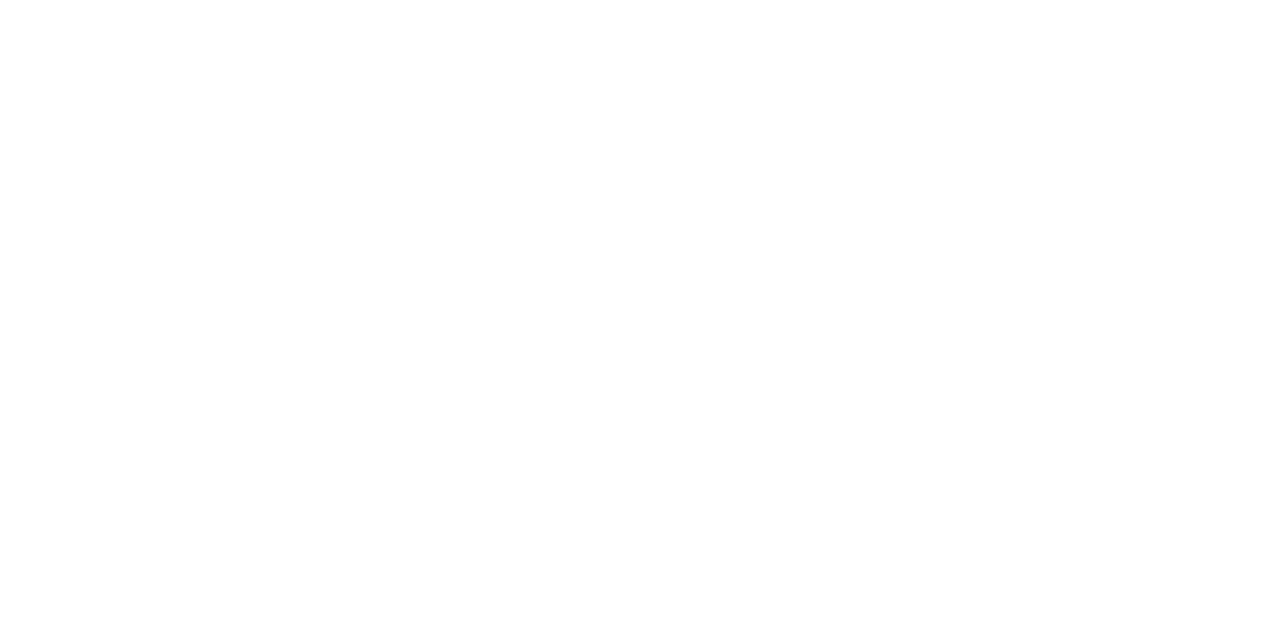
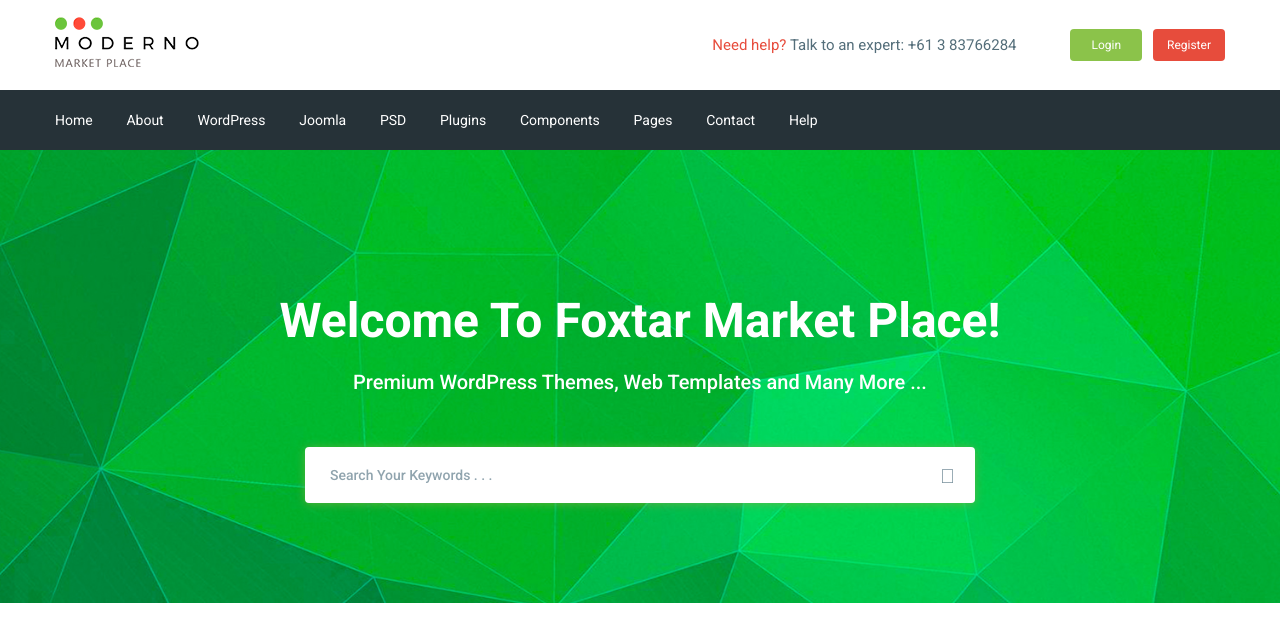
Before and after one commit to swebfay/moderno, a website: page app/index.html in a window 1280 px wide. Drawn offline with nearby package versions, Linux system fonts and the light colour scheme; files that its build step writes are made by us from their sources; a web font is replaced by a local one.

Commit message:
added search section

```diff
--- a/app/index.html
+++ b/app/index.html
@@ -4,11 +4,94 @@
     <meta charset="UTF-8">
     <meta name="viewport" content="width=device-width, initial-scale=1.0">
     <title>Document</title>
+    <link href="https://fonts.googleapis.com/css?family=Lato:400,700|Open+Sans:400,600|Raleway:400,700|Roboto:400,500,700&display=swap&subset=cyrillic" rel="stylesheet">
+    <link rel="stylesheet" href="https://pro.fontawesome.com/releases/v5.13.0/css/all.css">
     <link rel="stylesheet" href="css/libs.min.css">
     <link rel="stylesheet" href="css/style.min.css">
 </head>
 <body>
-
+    <header class="header">
+        <div class="header__top">
+            <div class="container">
+                <div class="header__top-inner">
+                    <div class="deader__logo">
+                        <a href="#">
+                            <img src="images/logo.png" alt="">
+                        </a>
+                    </div>
+                    <div class="header__text">
+                        <a href="#">
+                            <span>Need help?</span>
+                        </a>
+                        Talk to an expert:<a class="header__phone" href="tel:61383766284">&nbsp;+61 3 83766284</a>
+                    </div>
+                    <div class="header__box">
+                        <a href="#" class="basket"></a>
+                        <a href="#" class="header__btn-login header__btn">Login</a>
+                        <a href="#" class="header__btn-register header__btn">Register</a>
+                    </div>
+                </div>
+            </div>
+        </div>
+        <div class="header__menu">
+            <div class="container">
+                <nav class="menu">
+                    <ul class="menu__list">
+                        <li class="menu__item">
+                            <a href="#">Home</a>
+                        </li>
+                        <li class="menu__item">
+                            <a href="#">About</a>
+                        </li>
+                        <li class="menu__item">
+                            <a href="#">WordPress</a>
+                        </li>
+                        <li class="menu__item">
+                            <a href="#">Joomla</a>
+                        </li>
+                        <li class="menu__item">
+                            <a href="#">PSD</a>
+                        </li>
+                        <li class="menu__item">
+                            <a href="#">Plugins</a>
+                        </li>
+                        <li class="menu__item">
+                            <a href="#">Components</a>
+                        </li>
+                        <li class="menu__item">
+                            <a href="#">Pages</a>
+                        </li>
+                        <li class="menu__item">
+                            <a href="#">Contact</a>
+                        </li>
+                        <li class="menu__item">
+                            <a href="#">Help</a>
+                        </li>
+                    </ul>
+                </nav>
+            </div>
+        </div>
+    </header>
+    <section class="search" style="background-image: url(images/search-bg.jpg);">
+        <div class="container">
+            <div class="search__inner">
+                <div class="search__inner-title">
+                    Welcome To Foxtar Market Place!
+                </div>
+                <div class="search__inner-text">
+                    Premium WordPress Themes, Web Templates and Many More ...
+                </div>
+                <div class="search__inner-form">
+                    <form action="POST">
+                        <input type="text" placeholder="Search Your Keywords . . ." required>
+                        <button type="submit">
+                            <i class="fal fa-search"></i>
+                        </button>
+                    </form>
+                </div>
+            </div>
+        </div>
+    </section>
 
 
 
--- /dev/null
+++ b/app/scss/_fonts.scss
@@ -0,0 +1,10 @@
+@font-face {
+    font-family: 'Roboto';
+    src: url('Roboto.eot');
+    src: url('Roboto.eot?#iefix') format('embedded-opentype'),
+         url('Roboto.woff') format('woff'),
+         url('Roboto.ttf') format('truetype'),
+         url('Roboto.svg#Roboto') format('svg');
+    font-style: normal;
+    font-weight: normal;
+}
--- /dev/null
+++ b/app/scss/_global.scss
@@ -0,0 +1,29 @@
+html {
+    box-sizing: border-box;
+}
+*,
+*::before,
+*::after {
+    box-sizing: inherit;
+}
+a {
+    display: inline-block;
+    text-decoration: none;
+    color: $text;
+}
+ul,
+li {
+    margin: 0;
+    padding: 0;
+    list-style: none;
+}
+body {
+    font: 15px Roboto, sans-serif;
+    line-height: 24px;
+    color: $text;
+}
+.container {
+    max-width: 1200px;
+    margin: 0 auto;
+    padding: 0 15px;
+}
--- /dev/null
+++ b/app/scss/_vars.scss
@@ -0,0 +1,4 @@
+$text: #546e7a;
+$red: #e74c3c;
+$green: #8bc34a;
+$bg: #263238;
--- a/app/scss/style.scss
+++ b/app/scss/style.scss
@@ -1,8 +1,123 @@
-html {
-    box-sizing: border-box;
+@import 'vars';
+@import 'global';
+@import 'fonts';
+
+
+.header__top-inner {
+    display: flex;
+    justify-content: space-between;
+    height: 90px;
+    align-items: center;
 }
-*,
-*::before,
-*::after {
-    box-sizing: inherit;
+
+.header__text {
+    margin-left: auto;
+    margin-right: 25px;
+    margin-right: 50px;
+    span {
+        color: $red;
+    }
 }
+
+.header__btn {
+    padding: 4px;
+    width: 72px;
+    border-radius: 4px;
+    text-align: center;
+    color: #ffffff;
+    font-size: 12px;
+}
+
+.header__btn-login {
+    background-color: $green;
+}
+
+.header__btn-register {
+    background-color: $red;
+    margin-left: 7px;
+}
+
+.header__menu {
+    background-color: $bg;
+}
+
+.menu {
+    display: flex;
+    align-items: center;
+    height: 60px;
+}
+
+.menu__list {
+    li {
+        display: inline-block;
+        & + li {
+            margin-left: 30px;
+        }
+    }
+    a {
+        color: #ffffff;
+        font-size: 14px;
+    }
+}
+
+.search {
+    background-repeat: no-repeat;
+    background-size: cover;
+    background-position: center;
+    max-height: 533px;
+}
+
+.search__inner {
+    padding: 135px 0 100px;
+    color: #ffffff;
+    text-align: center;
+    &-title {
+        margin-bottom: 10px;
+        font-size: 48px;
+        font-weight: 700;
+        line-height: 72px;
+    }
+    &-text {
+        margin-bottom: 50px;
+        font-size: 20px;
+        font-weight: 500;
+        line-height: 30px;
+    }
+    &-form {
+        max-width: 670px;
+        margin: 0 auto;
+        position: relative;
+        input {
+            display: block;
+            width: 100%;
+            height: 56px;
+            box-shadow: 0px 1px 10px 0px rgba(124, 178, 64, 0.75);
+            border-radius: 4px;
+            border: none;
+            font-size: 14px;
+            font-weight: 500;
+            padding-left: 25px;
+            padding-right: 60px;
+            &::placeholder {
+                color: #90a4ae;
+            }
+        }
+        button {
+            position: absolute;
+            border: none;
+            background-color: transparent;
+            right: 14px;
+            top: 18px;
+            cursor: pointer;
+            .fa-search {
+                color: #78909c;
+                font-size: 20px;
+                outline: none;
+                &:focus {
+                    border: 1px solid transparent;
+                    outline: none;
+                }
+            }
+        }
+    }
+}
```
Also changed, not shown: gulpfile.js (+4 -3 lines), app/images/logo.png (added), app/images/search-bg.jpg (added).
